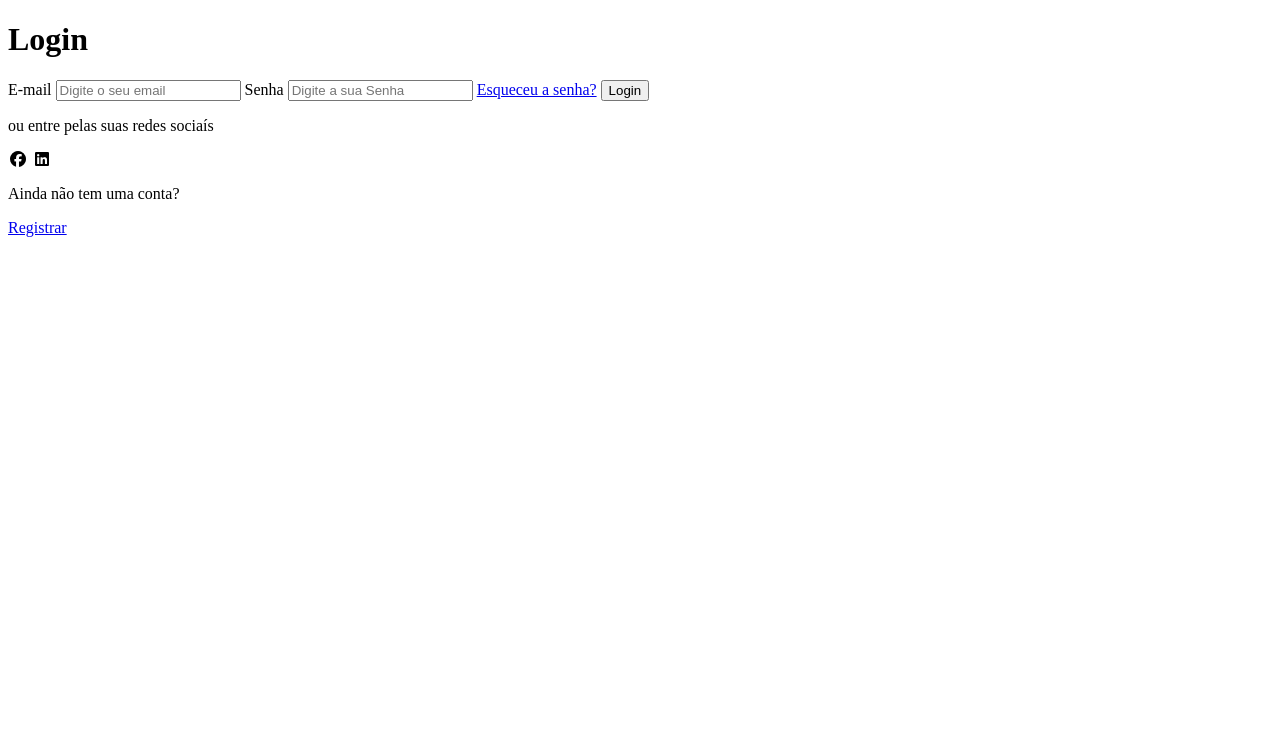
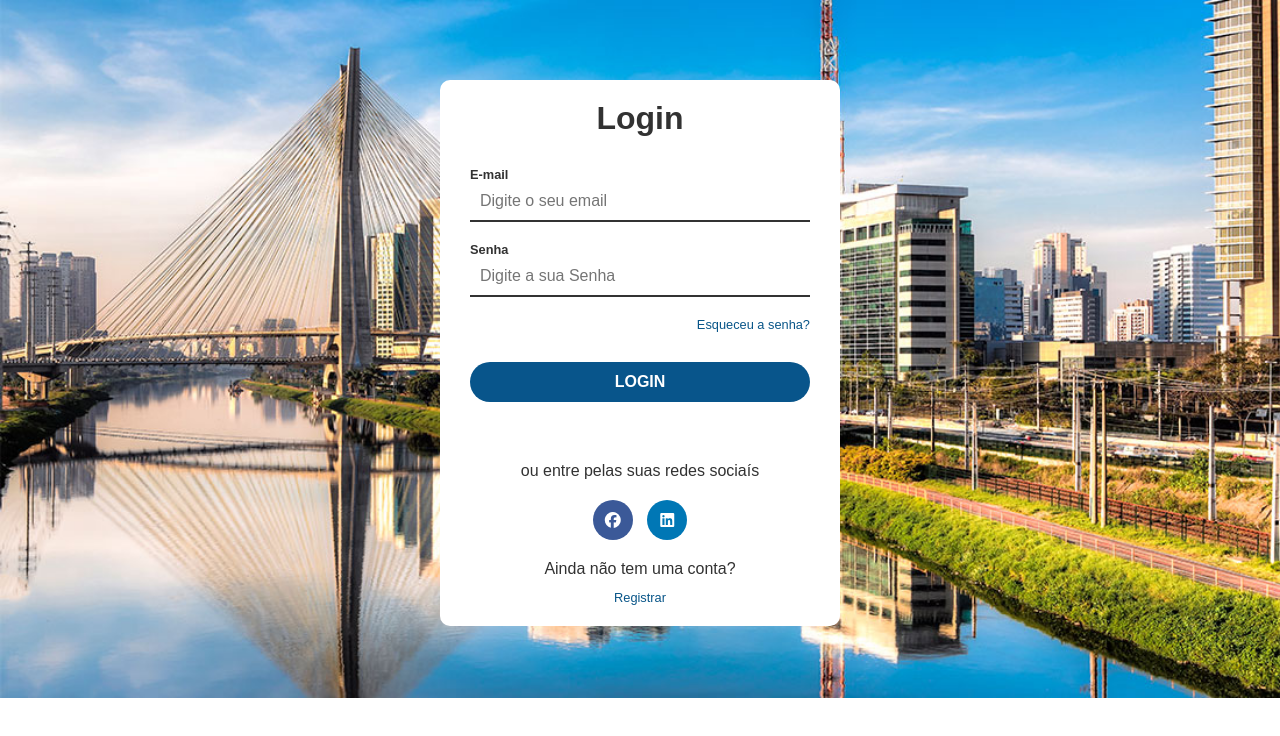
Before and after one commit to jailsonn/Tela_Login, a plain HTML site: page index.html in a window 1280 px wide. Drawn offline with Linux system fonts and the light colour scheme.

Commit message:
styles css

```diff
--- /dev/null
+++ b/css/styles.css
@@ -0,0 +1,120 @@
+* {
+    margin: 0;
+    padding: 0;
+    box-sizing: border-box;
+    font-family: Arial, Helvetica, sans-serif;
+    color: #323232;
+    border: none;
+}
+
+body {
+   background-image: url('../img/background.jpg');
+   background-size: cover;
+   background-repeat: no-repeat;
+   margin-bottom: 33px;
+}
+
+textarea:focus, input:focus {
+    outline: none;
+}
+
+a {
+    font-size: .8rem;
+    text-decoration: none;
+    color: #085588;
+}
+
+a:hover {
+    color: #085588;
+}
+
+#login-container {
+    background-color: #fff;
+    width: 400px;
+    margin-left: auto;
+    margin-right: auto;
+    padding: 20px 30px;
+    margin-top: 10vh;
+    border-radius: 10px;
+    text-align: center;
+}
+
+form {
+    margin-top: 30px;
+    margin-bottom: 40px;
+
+}
+
+label, input {
+    width: 100%;
+    text-align: left;
+}
+
+label {
+    display: block;
+    font-weight: bold;
+    font-size: .8rem;
+    text-align: left;
+}
+
+input {
+    border-bottom: 2px solid #323232;
+    padding: 10px;
+    font-size: 1rem;
+    margin-bottom: 20px;
+}
+
+input:focus {
+    border-bottom: 2px solid #08558b;
+}
+
+#forgot-pass {
+    display: block;
+    text-align: right;
+}
+
+input[type="submit"] {
+    text-align: center;
+    text-transform: uppercase;
+    font-weight: bold;
+    border: none;
+    height: 40px;
+    border-radius: 20px;
+    margin-top: 30px;
+    color: #fff;
+    background-color: #08558b;
+    cursor: pointer;
+}
+
+input[type="submit"]:hover {
+    background-color: #1b223c;
+    translate: 5s;
+}
+
+#social-container, #social-container p {
+    margin-bottom: 20px;
+
+}
+
+#social-container i {
+    height: 40px;
+    width: 40px;
+    border-radius: 50%;
+    line-height: 40px;
+    color: #fff;
+    margin: 0 5px;
+    cursor: pointer;
+}
+
+.fa-facebook {
+    background-color: #3b5998;
+
+}
+
+.fa-linkedin {
+    background-color: #0077b5;
+}
+
+#register-container p {
+    margin-bottom: 10px;
+}
--- a/index.html
+++ b/index.html
@@ -4,12 +4,13 @@
     <meta charset="UTF-8">
     <meta name="viewport" content="width=device-width, initial-scale=1.0">
     <title>Login</title>
+    <link rel="stylesheet" href="css/styles.css">
     <!-- font awesome -->
     <link rel="stylesheet" href="fontawesome-6.4.2-web/css/all.css">
 
 </head>
 <body>
-    <div>
+    <div id="login-container">
         <h1>Login</h1>
         <!-- Form -->
         <form action="">
@@ -21,13 +22,13 @@
             <input type="submit" value="Login">
         </form>
         <!-- Social container -->
-        <div>
+        <div id="social-container">
             <p>ou entre pelas suas redes sociaís</p>
             <i class="fa-brands fa-facebook"></i>
             <i class="fa-brands fa-linkedin"></i>
         </div>
         <!-- Se registrar -->
-        <div>
+        <div id="register-container">
             <p>Ainda não tem uma conta?</p>
             <a href="#">Registrar</a>
         </div>
```
Also changed, not shown: 1 other file.
